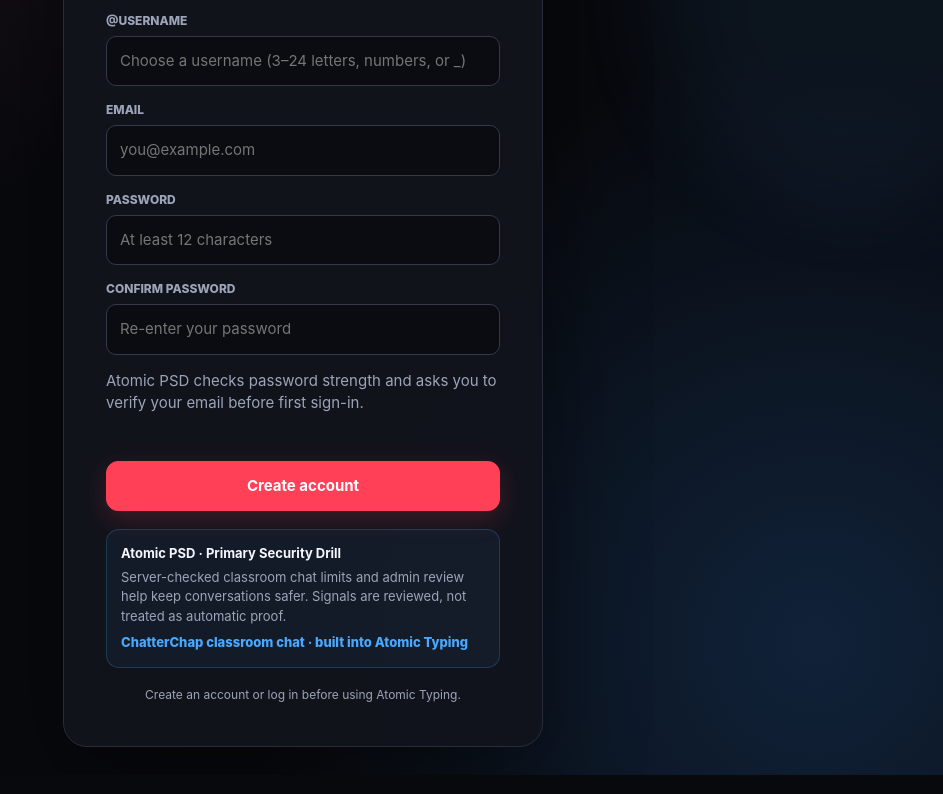
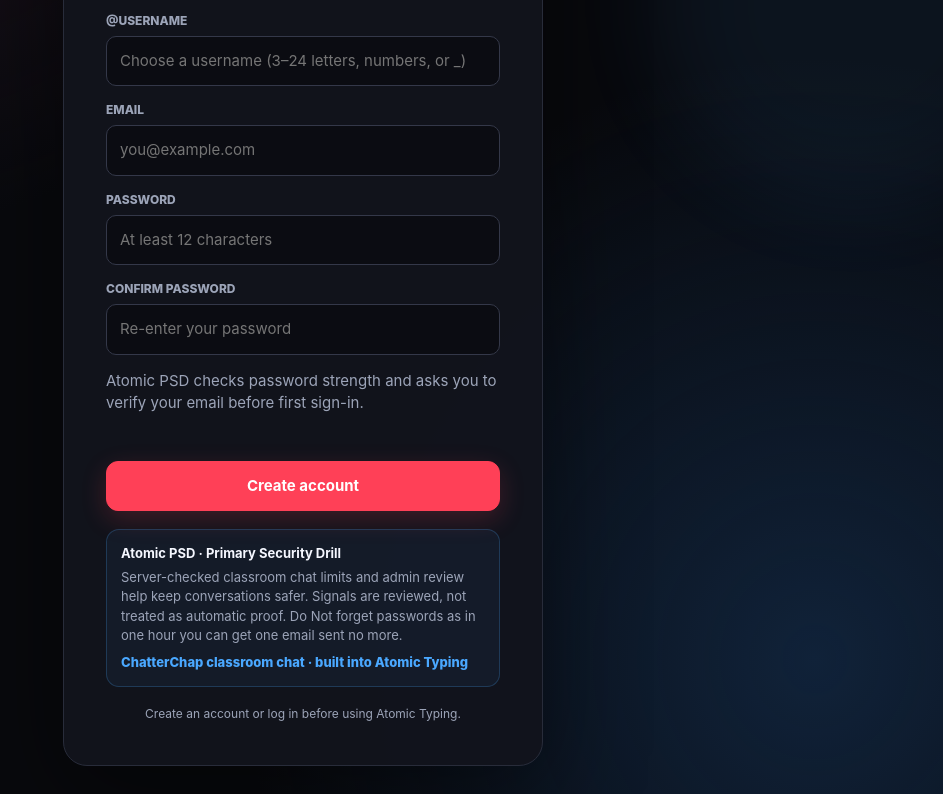
Before and after one commit to Ayaansh-ATAF/Atomic-Swift-Typing, a plain HTML site: page index.html in a window 1280 px wide. Shown: the part 555-1349 px from the top of the page, without its empty margins (337-1280 px from the left). Drawn offline with nearby package versions, Linux system fonts and the light colour scheme.

```diff
--- a/index.html
+++ b/index.html
@@ -158,6 +158,7 @@
             Server-checked classroom chat limits and admin review help keep
             conversations safer. Signals are reviewed, not treated as automatic
             proof.
+            Do Not forget passwords as in one hour you can get one email sent no more.
           </p>
           <span class="auth-promo-label"
             >ChatterChap classroom chat · built into Atomic Typing</span
```
